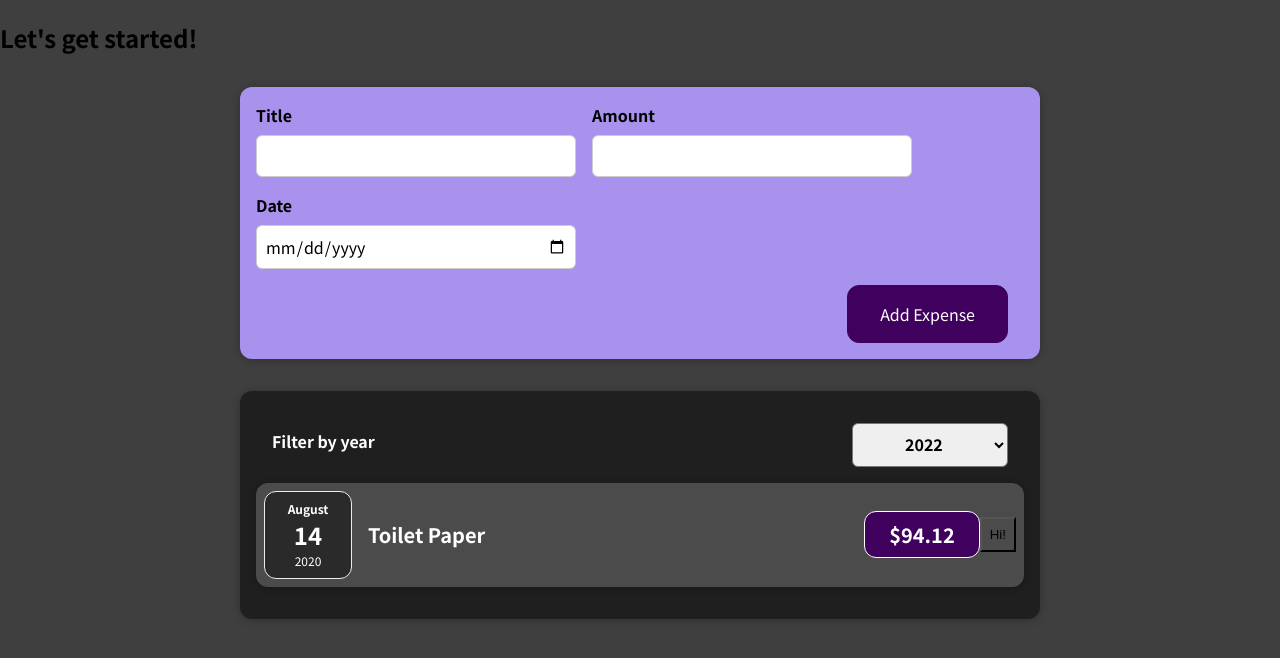
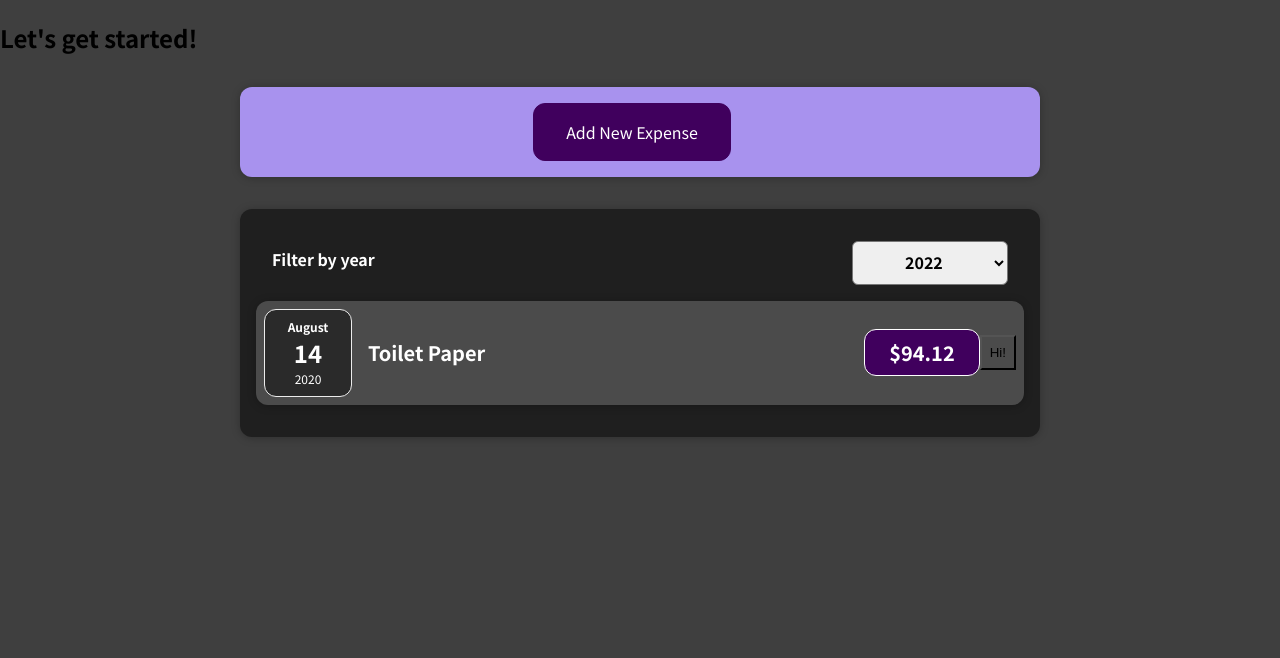
Before and after one commit to AkiyamaKunka/crush-course-react, a React (Create React App) app: page / in a window 1280 px wide. Shown: the top 658 px of the page. Built offline with nearby package versions, Linux system fonts and the light colour scheme.

Commit message:
Finished Assignment : add a preview page for the form.

```diff
--- a/src/components/Expense/Expenses.js
+++ b/src/components/Expense/Expenses.js
@@ -1,28 +1,32 @@
 import "./Expenses.css";
 import './ExpenseItem/ExpenseItem';
 import {useState} from "react";
-import NewExpense from "../NewExpense/NewExpense";
 import Card from '../UI/Card';
 import ExpensesFilter from "./ExpensesFilter/ExpensesFilter";
 import ExpensesList from "./ExpensesList/ExpensesList";
+import NewExpensePreview from '../NewExpense/NewExpensePreview';
 
 function Expenses(props) {
     const [filteredYear, setFilteredYear] = useState('2020');
     const createExpense = (expenseObject) => {
         props.onCreateExpense(expenseObject);
-    }
+    };
     const selectedYearHandler = (selectedYear) => {
         setFilteredYear(selectedYear);
         console.log("get selected year from expense components!" + selectedYear);
-    }
+    };
     const filteredExpenses = props.item.filter(
         (expense) => expense.date.getFullYear().toString() === filteredYear
     );
 
-
     return (
         <div>
-            <NewExpense onCreateExpense={createExpense} selected={filteredYear}/>
+
+            <NewExpensePreview onCreateExpense={createExpense}
+                               selected={filteredYear}/>
+
+            {/*<NewExpense onCreateExpense={createExpense}*/}
+            {/*            selected={filteredYear}/>*/}
             <Card className='expenses'>
                 <ExpensesFilter onSelectedYear={selectedYearHandler}/>
                 <ExpensesList item={filteredExpenses}/>
--- a/src/components/NewExpense/ExpenseForm.js
+++ b/src/components/NewExpense/ExpenseForm.js
@@ -20,6 +20,12 @@ const ExpenseForm = (props) => {
         setEnteredAmount('');
         setEnteredDate('');
     };
+    const returnPreviewHandler = () => {
+        // return to preview page of form
+        props.onReturnPreview();
+    }
+
+
     return (
         <form onSubmit={submitHandler}>
             <div className='new-expense__controls'>
@@ -55,6 +61,10 @@ const ExpenseForm = (props) => {
             <div className='new-expense__actions'>
                 <button type='submit'>Add Expense</button>
             </div>
+            <br/>
+            <div className='new-expense__actions'>
+                <button onClick={returnPreviewHandler}>Cancel</button>
+            </div>
         </form>
     );
 };
--- a/src/components/NewExpense/NewExpense.js
+++ b/src/components/NewExpense/NewExpense.js
@@ -9,11 +9,18 @@ const NewExpense = (props) => {
         };
         props.onCreateExpense(expenseObject);
     };
+    const returnPreviewHandler = () => {
+        props.onReturnPreview();
+    }
     return (
         <div className='new-expense'>
-            <ExpenseForm onSaveExpenseData={saveExpenseDataHandler}/>
+            <ExpenseForm
+                onSaveExpenseData={saveExpenseDataHandler}
+                onReturnPreview={returnPreviewHandler}/>
         </div>
     );
+
+
 };
 
 export default NewExpense;
--- /dev/null
+++ b/src/components/NewExpense/NewExpensePreview.js
@@ -0,0 +1,33 @@
+import './ExpenseForm.css';
+import '../Expense/Expenses.css'
+import {useState} from "react";
+import NewExpense from "./NewExpense";
+import './NewExpense.css'
+
+
+const NewExpensePreview = (props) => {
+    const [isShowingForm, setIsShowingForm] = useState(false);
+    const returnPreviewHandler = () => {
+        setIsShowingForm(false);
+    }
+    const addNewExpenseHandler = () => {
+        setIsShowingForm(true);
+    }
+    if (isShowingForm === false) {
+        return (
+            <div className='new-expense__actions new-expense'>
+                <button onClick={addNewExpenseHandler}>Add New Expense</button>
+            </div>
+        )
+    } else {
+        return (
+            <NewExpense
+                onCreateExpense={props.onCreateExpense}
+                selected={props.selected}
+                onReturnPreview={returnPreviewHandler}
+            />
+        );
+    }
+
+}
+export default NewExpensePreview;
```
